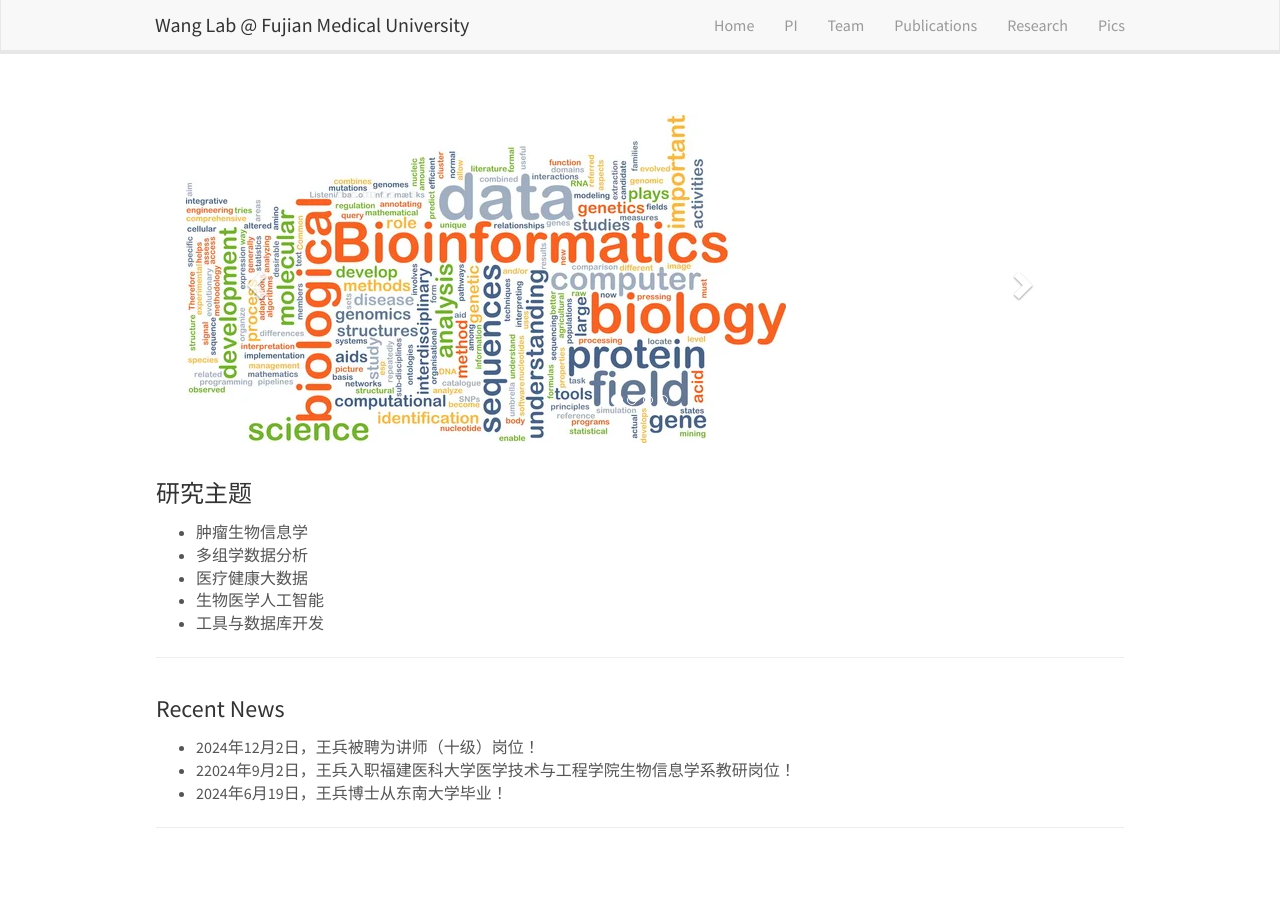
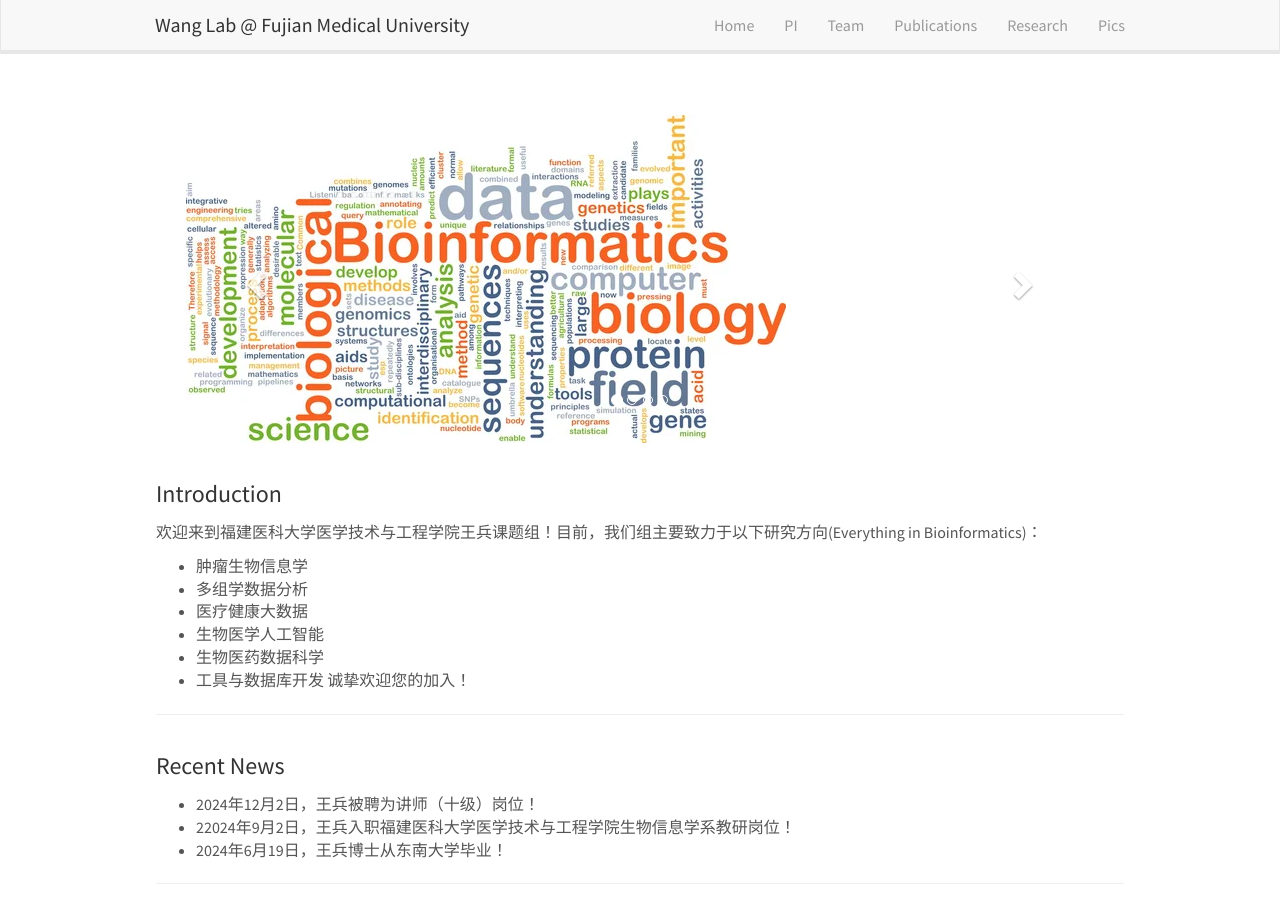
Before and after one commit to wangbing587/wangbing587.github.io, a Jekyll site: the page built from _pages/home.md, in a window 1280 px wide. Built offline with Jekyll 4.4.1, drawn with Linux system fonts in a browser that asks for light colours.

Commit message:
Update home.md

```diff
--- a/_pages/home.md
+++ b/_pages/home.md
@@ -6,12 +6,15 @@ sitemap: false
 permalink: /
 ---
 
-# <font size="5">研究主题</font>
+# <font size="5">Introduction</font>
+欢迎来到福建医科大学医学技术与工程学院王兵课题组！目前，我们组主要致力于以下研究方向(Everything in Bioinformatics)：
 - 肿瘤生物信息学
 - 多组学数据分析
 - 医疗健康大数据
 - 生物医学人工智能
+- 生物医药数据科学
 - 工具与数据库开发
+诚挚欢迎您的加入！
 <hr />
 
 # <font size="5">Recent News</font>
```
